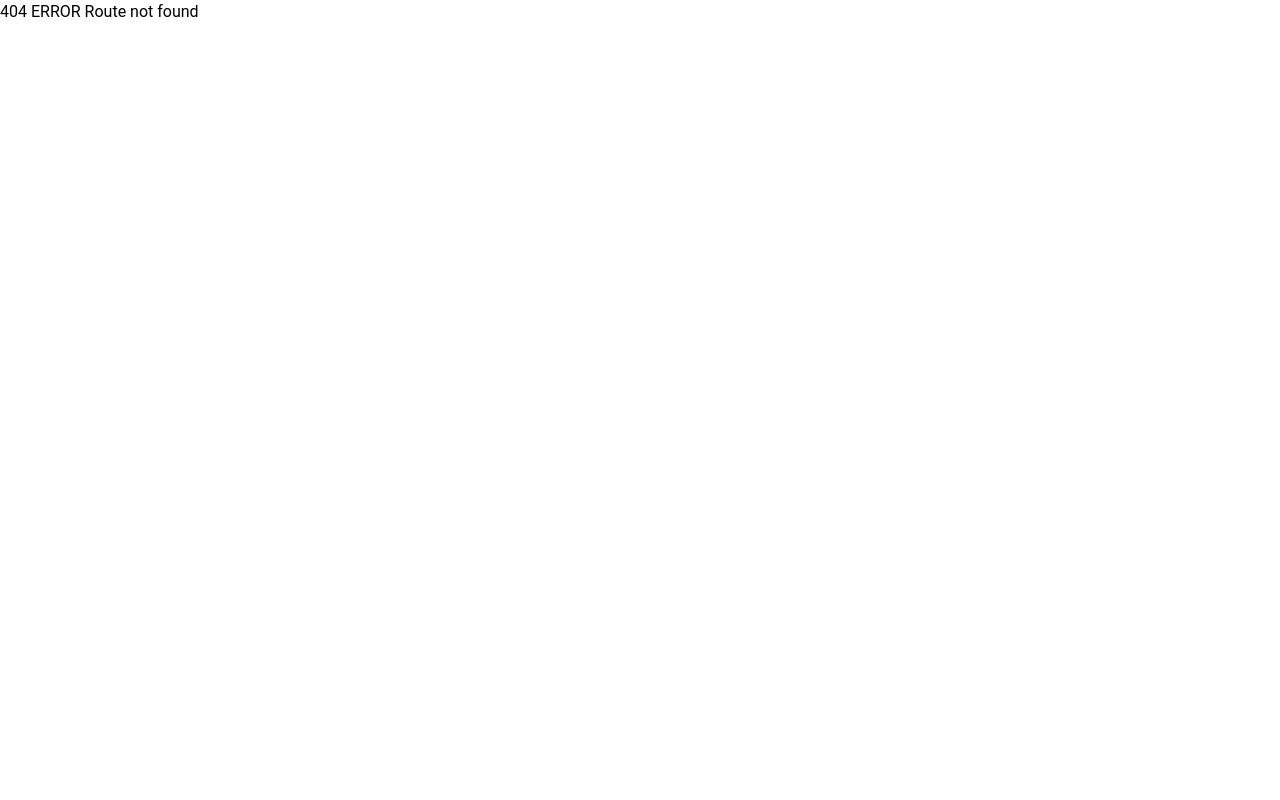
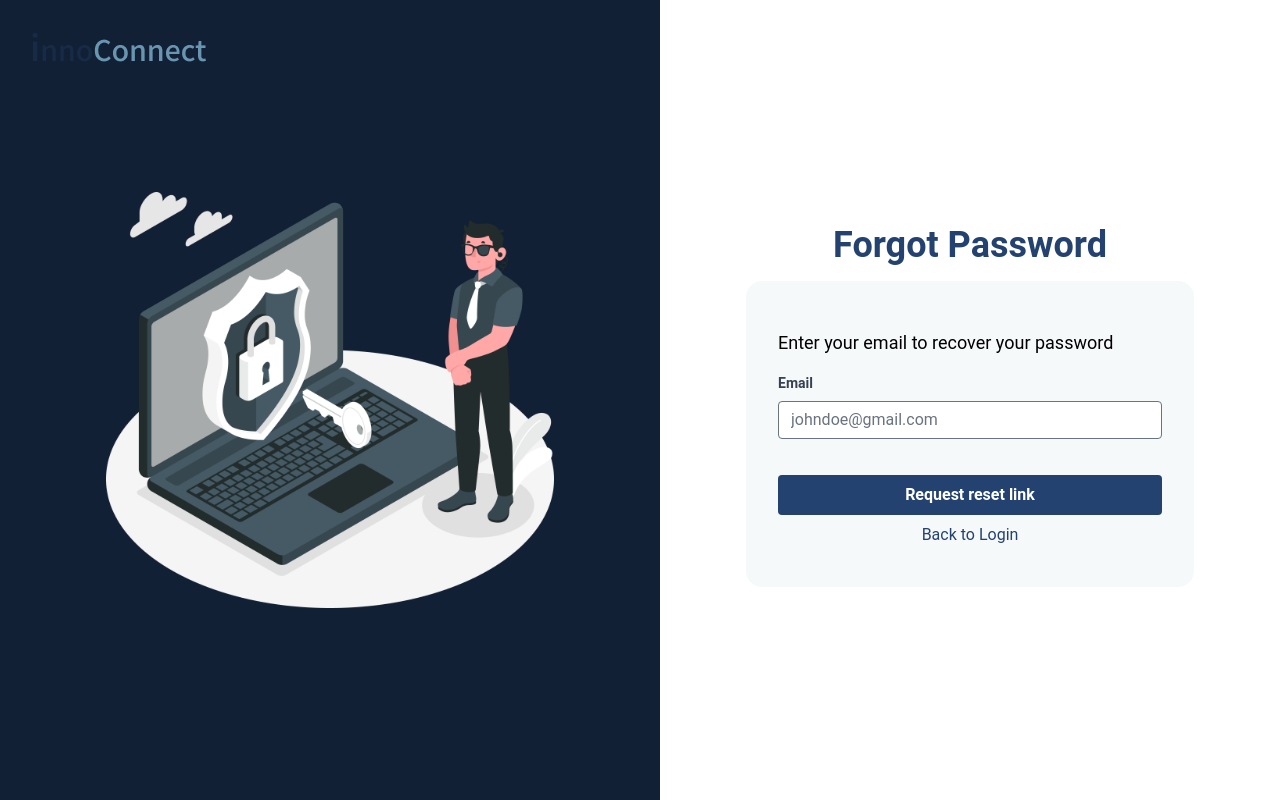
Before and after one commit to Omadeanne/innoconnect, a React (Create React App) app in the folder INNOCONNECT-React-Architecture/: page /forgot-password in a window 1280 px wide. Before the commit this address had no page. Built offline with nearby package versions, Linux system fonts and the light colour scheme.

Commit message:
forgot password page

```diff
--- a/INNOCONNECT-React-Architecture/src/App.js
+++ b/INNOCONNECT-React-Architecture/src/App.js
@@ -13,6 +13,7 @@ import Faq from './pages/articles/Faq';
 import Smartmatch from './pages/find-a-mentor/Smartmatch';
 import Pricing from './pages/pricing/Pricing';
 import About from './pages/about-us/About';
+import ForgotPassword from './pages/landing-page/ForgotPassword';
 
 
 function App() {
@@ -44,6 +45,7 @@ function App() {
       <Route path="/Smartmatch" element={<Smartmatch />} />
       <Route path="/pricing" element={<Pricing />} />
       <Route path="/about" element={<About />} />
+      <Route path="/forgot-password" element={<ForgotPassword />} />
       <Route path="*" element={<NotFound />} />
     </Routes>
   );
--- /dev/null
+++ b/INNOCONNECT-React-Architecture/src/pages/landing-page/ForgotPassword.js
@@ -0,0 +1,45 @@
+import React from 'react';
+import { logo, registerpageimage } from '../../assets';
+
+const ForgotPassword = () => {
+  return (
+   <div>
+  <div className="flex flex-col md:flex-row min-h-screen">
+    <a href="index.html" className="md:absolute h-20 left-4 top-4 p-4 bg-[#112034]">
+    <img
+          className
+          src={logo}
+          alt='logo'
+        />
+    </a>
+    <div className="hidden md:flex  bg-[#112034] flex-1 justify-center items-center p-10">
+    <img
+          src={registerpageimage}
+          alt='signup img'
+          className='w-full max-w-md'
+        />
+    </div>
+    <div className="container-content flex-1 flex justify-center items-center bg-[#fff] p-5 ">
+      <div className="w-full max-w-md">
+        <h1 className="text-center font-bold text-3xl md:text-4xl mt-3 mb-4 text-[#234270]">Forgot Password</h1>
+        <form action className="bg-[#F6F9FA] p-8 rounded-2xl" id="forgot-form">
+          <p className="text-lg my-4">Enter your email to recover your password</p>
+          <div className="my-4">
+            <label className="block text-gray-700 font-bold my-2 text-sm" htmlFor="email">
+              Email
+            </label>
+            <input className="rounded py-2 px-3 text-gray-700 leading-tight focus:outline-none focus:shadow-outline w-full" id="email" type="email" placeholder="johndoe@gmail.com" />
+          </div>
+          <button type="submit" className="bg-[#234270] text-white w-full font-semibold rounded py-2 mt-5 hover:bg-[#0d304c] transition duration-300">Request
+            reset link</button>
+          <p className=" text-center text-[#234270] my-2"> <a href="./login">Back to Login</a></p>
+        </form>
+      </div>
+    </div>
+  </div>
+</div>
+
+  )
+}
+
+export default ForgotPassword
--- a/INNOCONNECT-React-Architecture/src/pages/landing-page/Login.js
+++ b/INNOCONNECT-React-Architecture/src/pages/landing-page/Login.js
@@ -70,7 +70,7 @@ const Login = () => {
                 Login
               </button>
               <div className='text-right text-sm text-[#234270] mt-2'>
-                <a href='./forgot.html'>Forgot Password?</a>
+                <a href='/forgot-password'>Forgot Password?</a>
               </div>
               <p className='text-center my-2 text-[#234270] text-base'>Or</p>
               <button
@@ -97,7 +97,7 @@ const Login = () => {
               <p className='text-base text-center mt-2'>
                 Don't have an account?{' '}
                 <span className='text-[#234270] font-medium'>
-                  <Link to='/'>Register</Link>
+                  <Link to='/register'>Register</Link>
                 </span>
               </p>
             </form>
```
